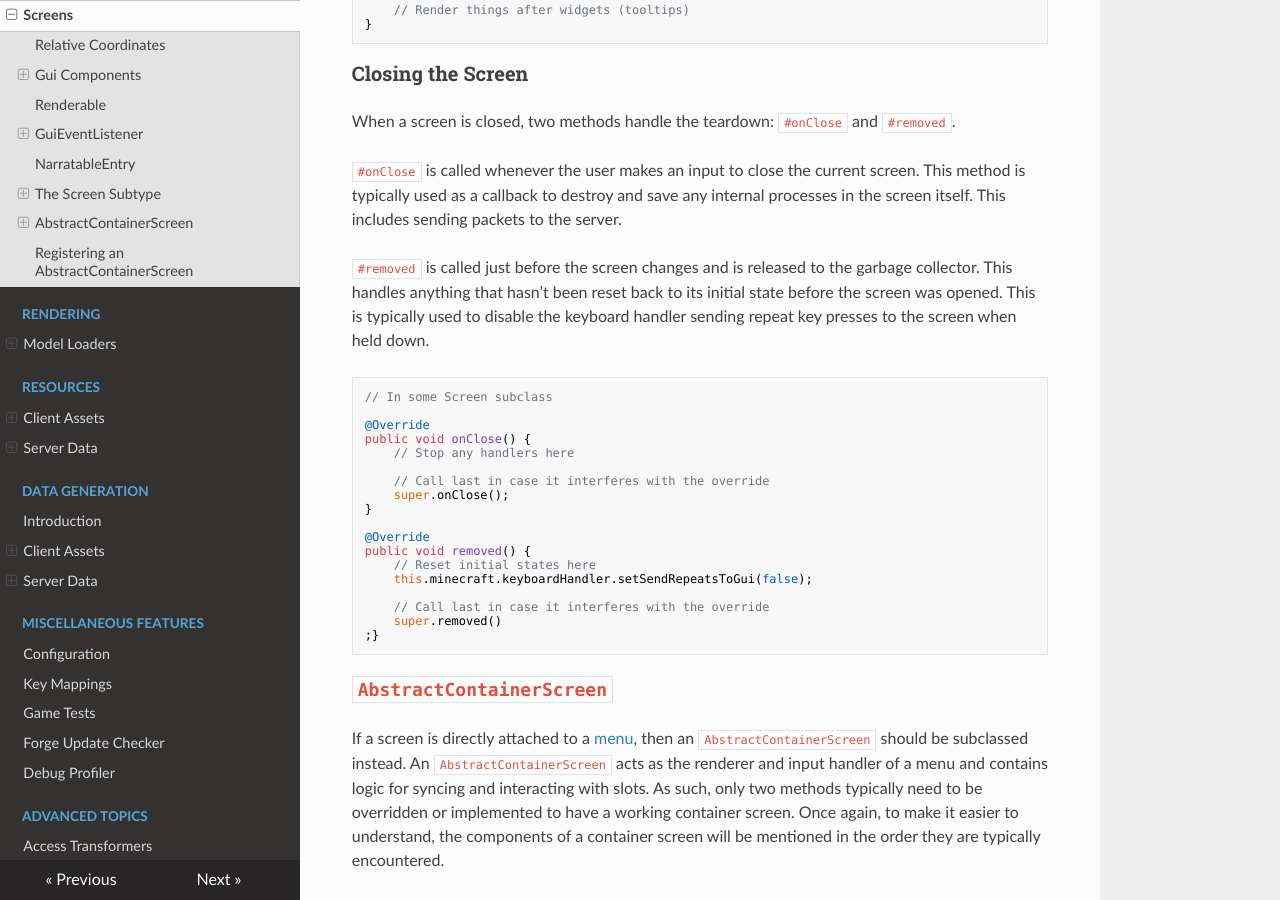
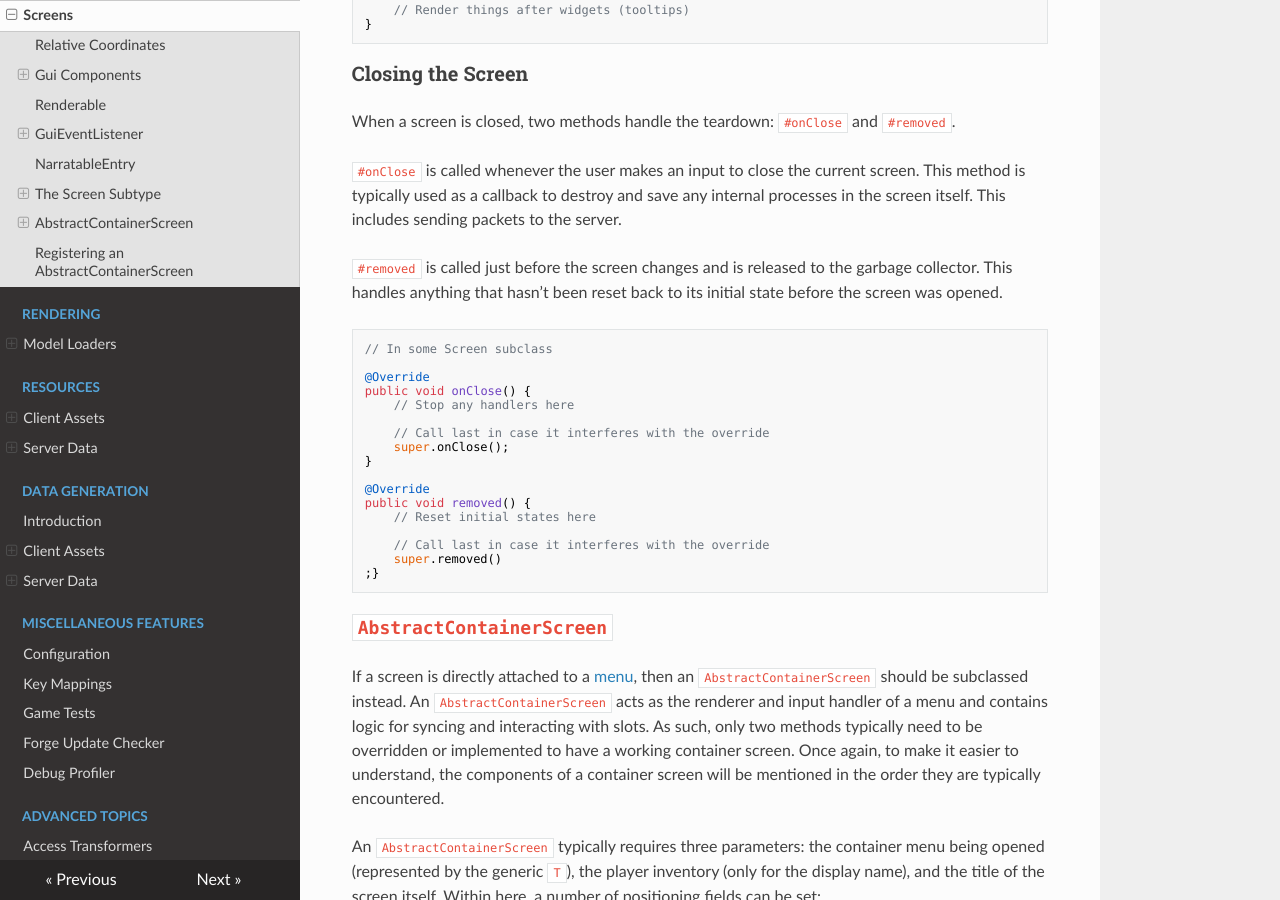
Before and after one commit to MinecraftForge/Documentation, an MkDocs documentation site: the page built from docs/gui/screens.md, in a window 1280 px wide and 900 px high, scrolled down 6151 px. Built offline with MkDocs 1.6.1, drawn with Linux system fonts in a browser that asks for light colours; nearby versions of some CDN libraries.

Commit message:
Remove keyboard handler reference

````diff
--- a/docs/gui/screens.md
+++ b/docs/gui/screens.md
@@ -178,7 +178,7 @@ When a screen is closed, two methods handle the teardown: `#onClose` and `#remov
 
 `#onClose` is called whenever the user makes an input to close the current screen. This method is typically used as a callback to destroy and save any internal processes in the screen itself. This includes sending packets to the server.
 
-`#removed` is called just before the screen changes and is released to the garbage collector. This handles anything that hasn't been reset back to its initial state before the screen was opened. This is typically used to disable the keyboard handler sending repeat key presses to the screen when held down.
+`#removed` is called just before the screen changes and is released to the garbage collector. This handles anything that hasn't been reset back to its initial state before the screen was opened.
 
 ```java
 // In some Screen subclass
@@ -194,7 +194,6 @@ public void onClose() {
 @Override
 public void removed() {
     // Reset initial states here
-    this.minecraft.keyboardHandler.setSendRepeatsToGui(false);
 
     // Call last in case it interferes with the override
     super.removed()
````
